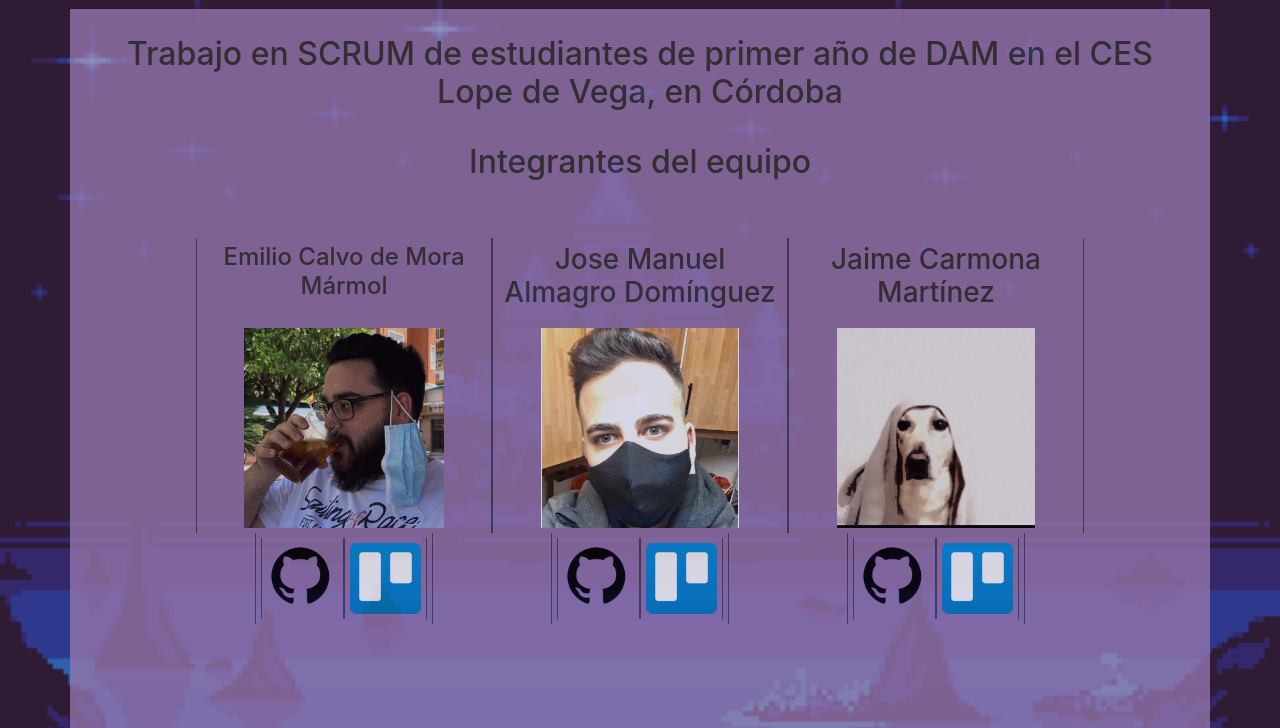
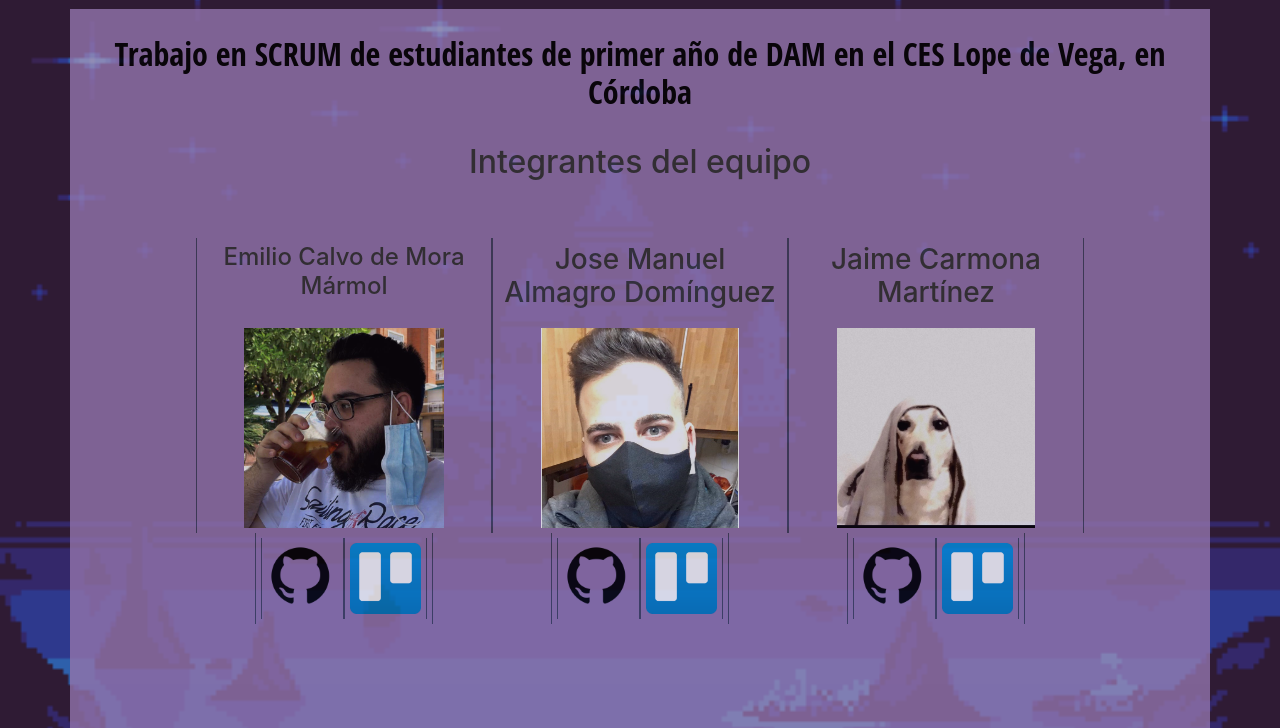
Before and after one commit to spiderfan211/Haz-la-guerra-y-no-el-amor, a PHP site: page /contenido/nosotros.php in a window 1280 px wide. Shown: the part 79-807 px from the top of the page. Run offline with PHP 8.4, Linux system fonts and the light colour scheme.

Commit message:
Me faltaba modificar otro título, el de nosotros.php

```diff
--- a/contenido/nosotros.php
+++ b/contenido/nosotros.php
@@ -12,7 +12,7 @@
     <body>
         <div class="container text-center">
 
-            <h2>
+            <h2 class="h2personaje">
                 Trabajo en SCRUM de estudiantes de primer año de DAM en el CES Lope de Vega, en Córdoba
             </h2>
 
```
